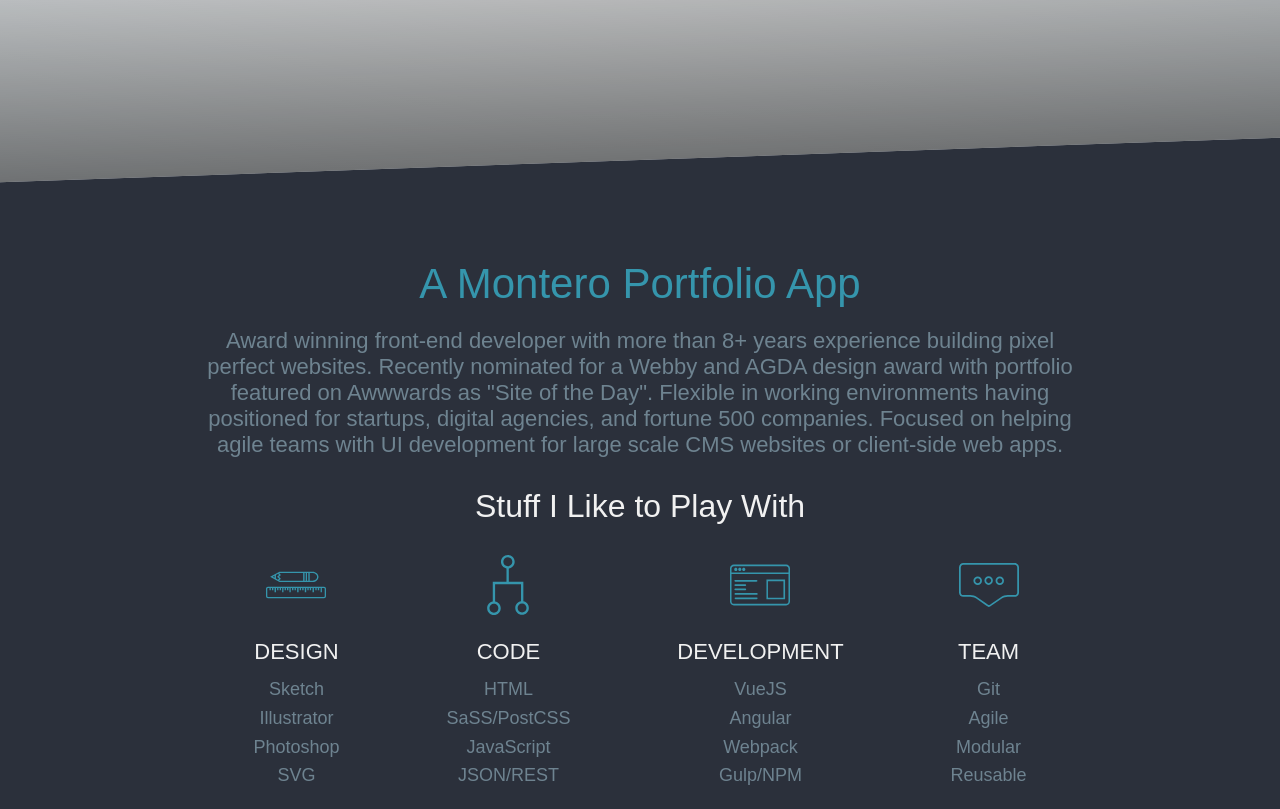
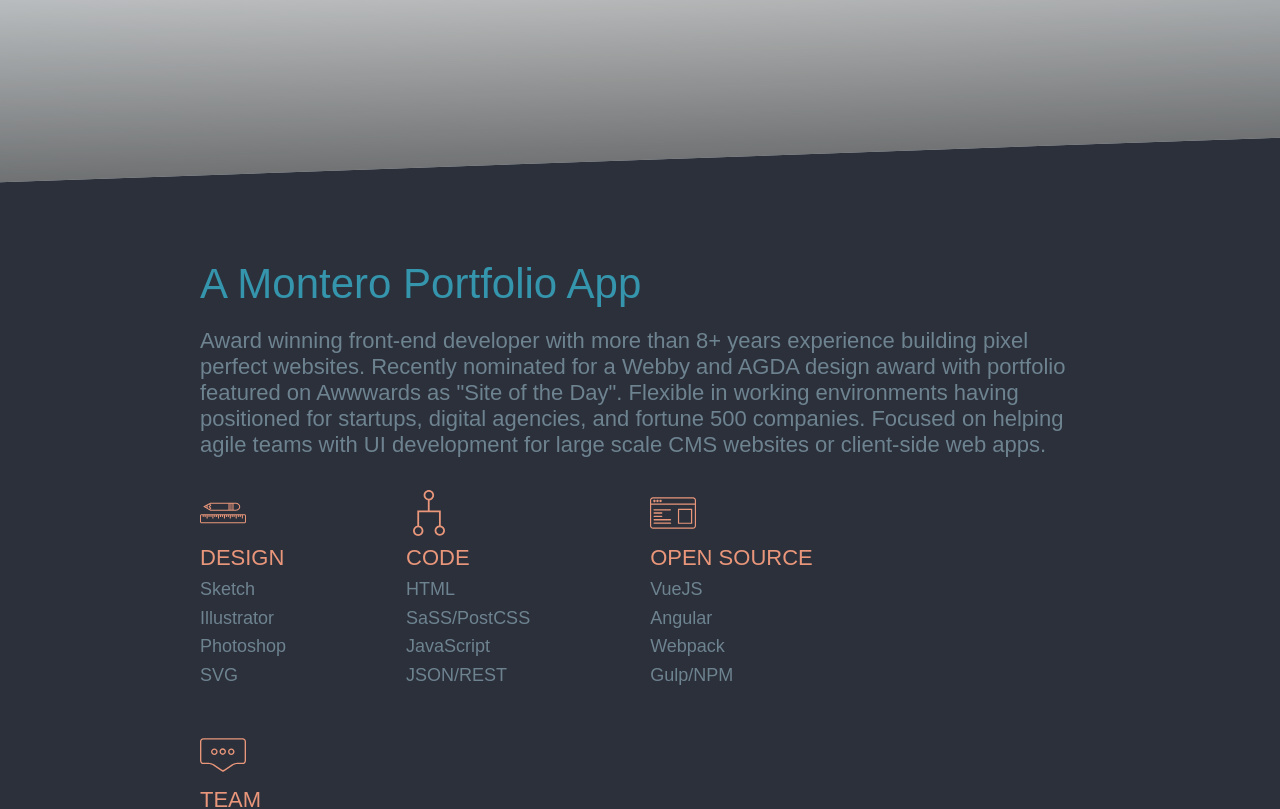
Before and after one commit to elationbase/am-vue, a Vue app: page / in a window 1280 px wide. Shown: the part 520-1329 px from the top of the page. Built offline with nearby package versions, Linux system fonts and the light colour scheme.

Commit message:
Intro UX update

```diff
--- a/src/components/Intro.vue
+++ b/src/components/Intro.vue
@@ -7,9 +7,6 @@
         <p v-text="desciption"></p>
     </section>
     <section class="intro__section">
-      <header>
-        <h3>Stuff I Like to Play With</h3>
-      </header>
       <ul class="intro__list">
         <li v-for="skill in skills" :key="skill.key">
           <svg :class="skill.icon">
@@ -62,7 +59,7 @@
             items: ['HTML', 'SaSS/PostCSS', 'JavaScript', 'JSON/REST'],
           },
           third: {
-            title: 'Development',
+            title: 'Open Source',
             icon: 'icon-frameworks',
             items: ['VueJS', 'Angular', 'Webpack', 'Gulp/NPM'],
           },
@@ -85,56 +82,40 @@
   display: flex;
   justify-content: center;
   flex-direction: column;
-  text-align: center;
   margin: auto;
   padding: 10rem 20rem;
   transform: skewY(-2deg) translateY(-3rem);
    > * {
      transform: skewY(2deg);
    }
-  header, p {
-    width: 100%;
-    order: 1;
-  }
   h2 {
     font-size: 4.2rem;
     font-weight: 200;
     margin-bottom: 2rem;
     color: var(--blue);
   }
-  h3 {
-    font-size: 3.2rem;
-    margin-bottom: 2rem;
-    font-weight: 200;
-    color: var(--light);
-  }
   &__section {
     margin-bottom: 3rem;
   }
   &__list {
-    display: flex;
-    justify-content: center;
     > li {
-      flex: 1 1 auto;
-      align-items: stretch;
       font-size: 1.8rem;
       line-height: 1.6;
       color: var(--text);
-      padding: 0 3rem;
-      li {
-
-      }
+      padding: 0 12rem 4rem 0;
+      display: inline-block;
     }
     svg {
-      width: 60px;
-      height: 80px;
-      fill: var(--blue);
+      width: 46px;
+      height: 50px;
+      fill: darksalmon;
     }
     p {
       font-size: 2.2rem;
+      line-height: 1;
       text-transform: uppercase;
       margin-bottom: 6px;
-      color: var(--light);
+      color: darksalmon;
     }
   }
 }
```
